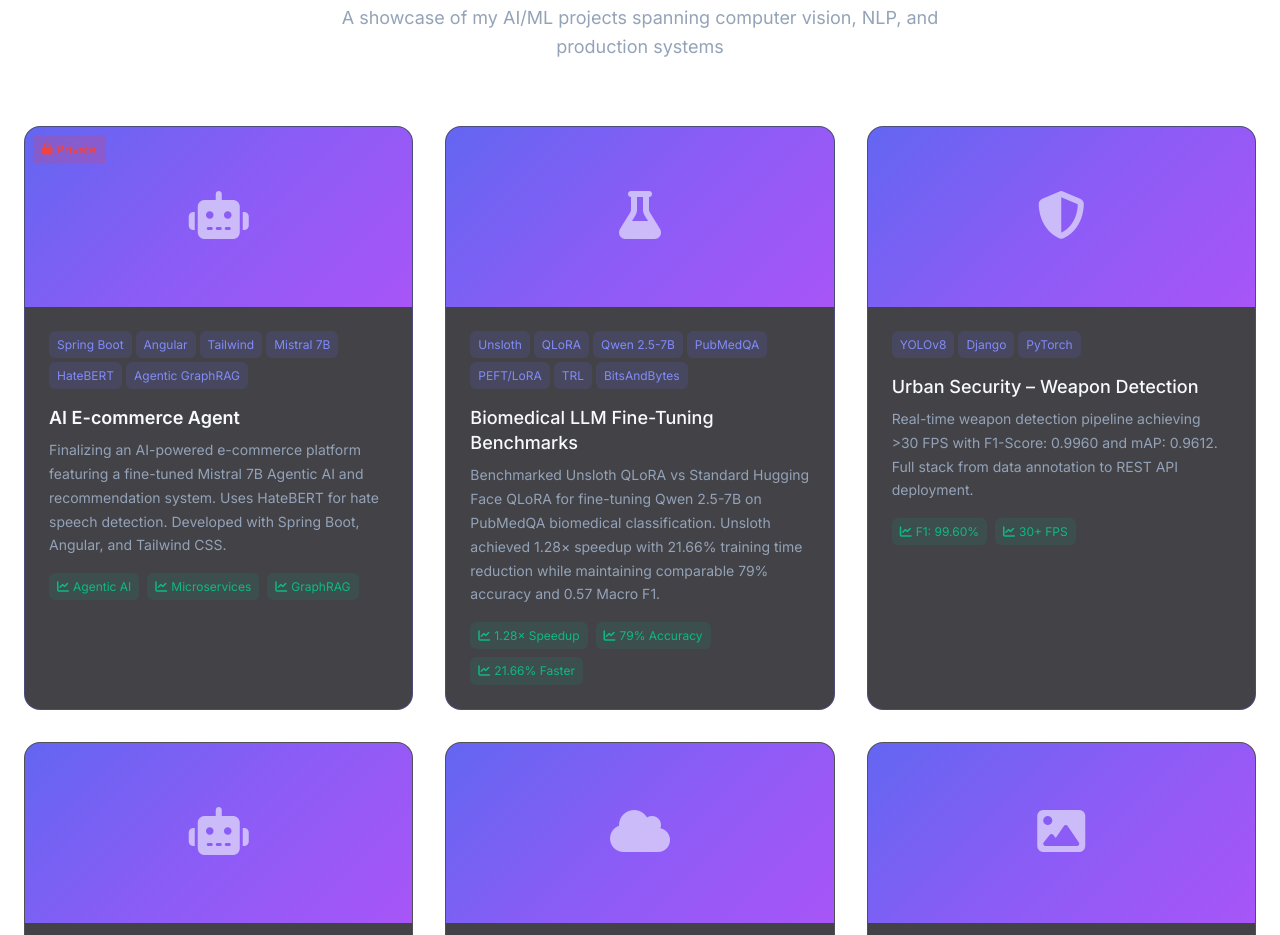
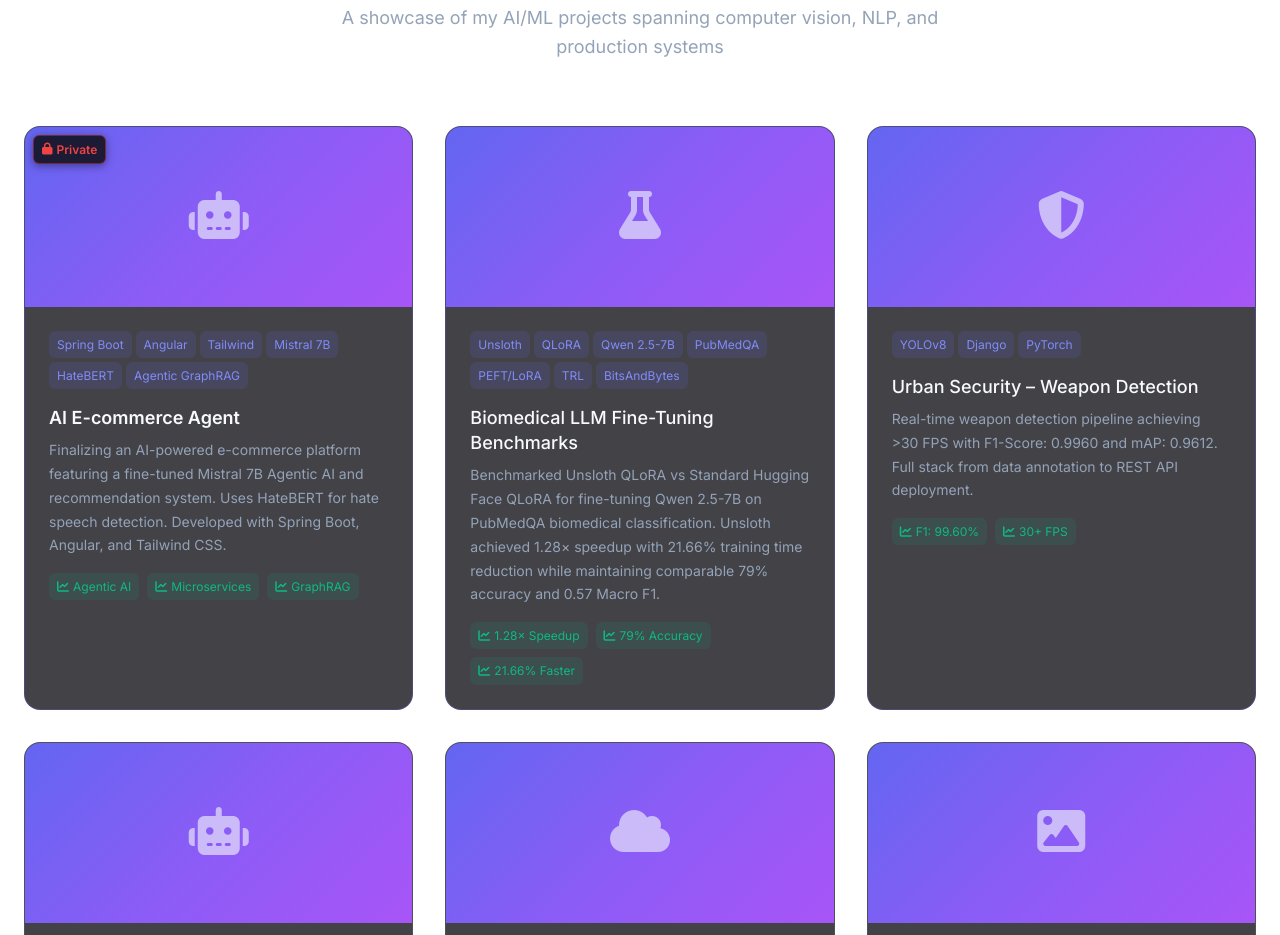
Before and after one commit to YassirCher/Portfolio, a React (Vite) app: page / in a window 1280 px wide. Shown: the part 4540-5475 px from the top of the page. Built offline with nearby package versions, Linux system fonts and the light colour scheme; no server answers.

Commit message:
Improve contrast and styling of the top private repo badge overlay

```diff
--- a/src/components/Projects.css
+++ b/src/components/Projects.css
@@ -166,18 +166,19 @@
     position: absolute;
     top: var(--spacing-sm);
     left: var(--spacing-sm);
-    background: rgba(239, 68, 68, 0.2);
+    background: rgba(15, 15, 20, 0.85);
     color: #ef4444;
-    border: 1px solid rgba(239, 68, 68, 0.3);
+    border: 1px solid rgba(239, 68, 68, 0.4);
     padding: var(--spacing-xs) var(--spacing-sm);
     border-radius: var(--radius-sm);
     font-size: var(--font-size-xs);
-    font-weight: 500;
-    backdrop-filter: blur(8px);
+    font-weight: 600;
+    backdrop-filter: blur(12px);
     z-index: 10;
     pointer-events: none;
     display: flex;
     align-items: center;
+    box-shadow: 0 2px 8px rgba(0, 0, 0, 0.4);
 }
 
 @media (max-width: 1024px) {
```
